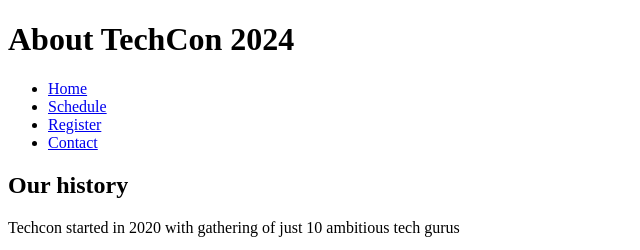
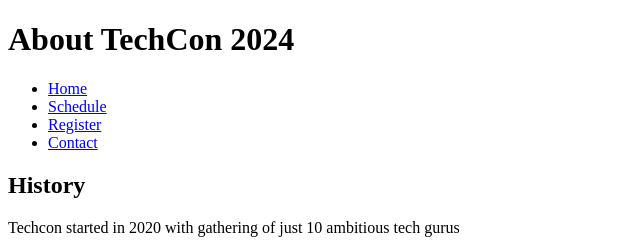
Before and after one commit to FaithBorntowin/TechCon_HTML, a plain HTML site: page techcon_website/about.html in a window 1280 px wide. Shown: the top 250 px of the page, 0-640 px from the left. Drawn offline with Linux system fonts and the light colour scheme; grey boxes are pictures that could not be loaded.

Commit message:
modified

```diff
--- a/techcon_website/about.html
+++ b/techcon_website/about.html
@@ -22,7 +22,7 @@
 <body>
     <main>
 <article>
-   <h2>Our history</h2>
+   <h2>History</h2>
    <p>
     Techcon started in 2020 with gathering of just 10 ambitious tech gurus
    </p>
```
